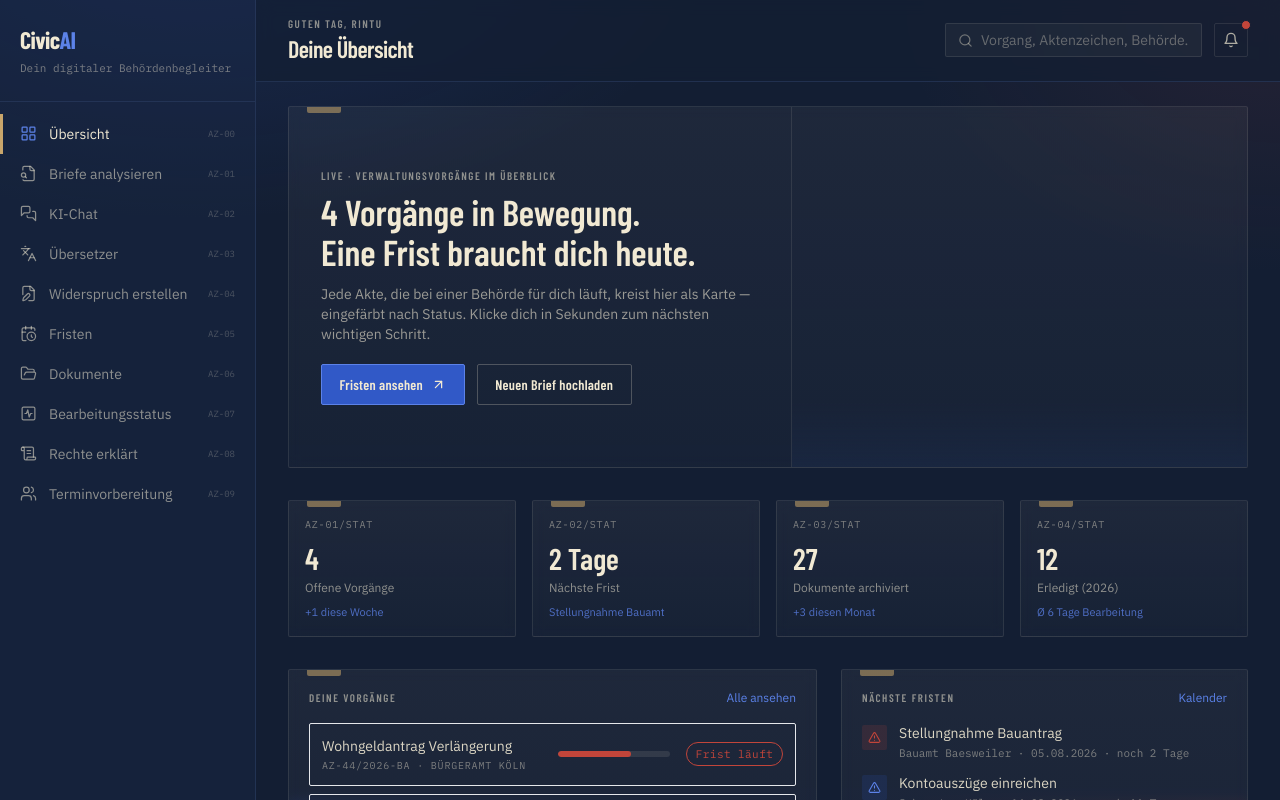
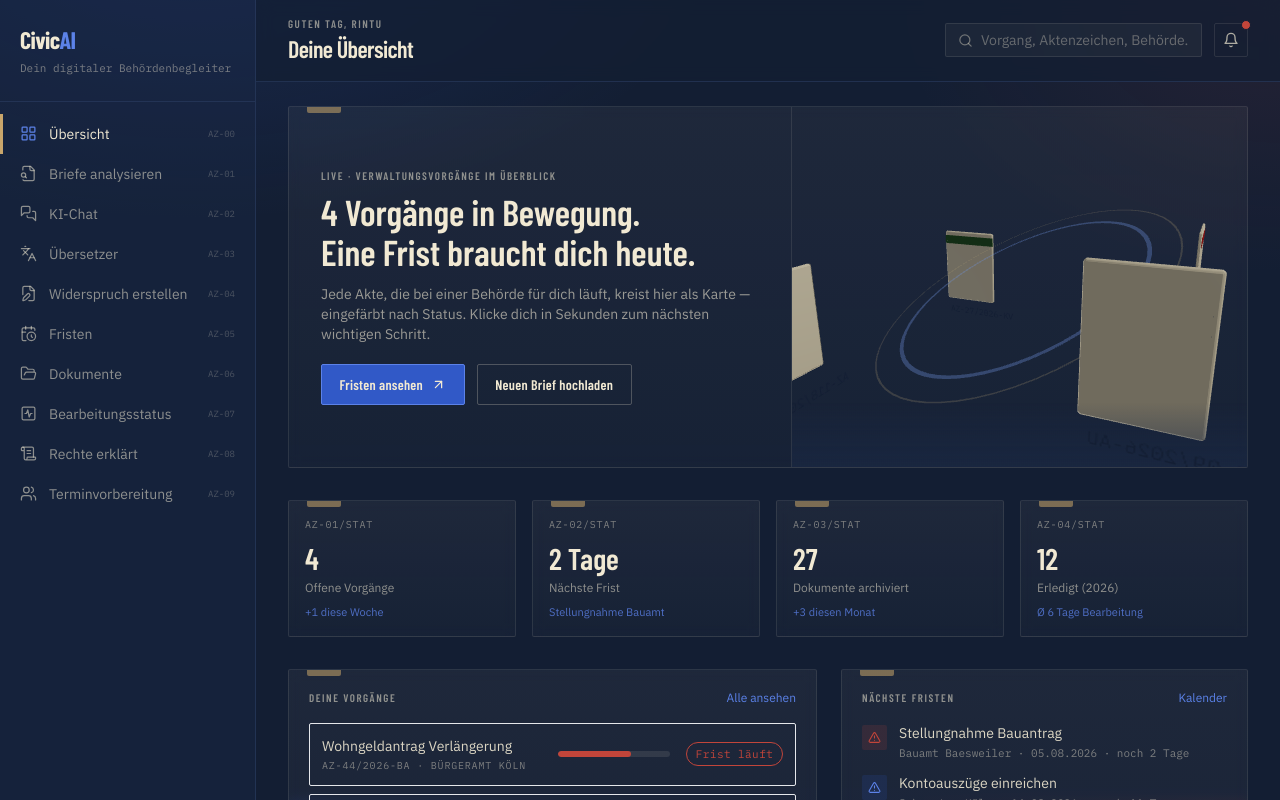
Before and after one commit to rintuchowdory/civic-ai, a Next.js app: page / in a window 1280 px wide. Shown: the top 800 px of the page. Built offline with nearby package versions, Linux system fonts and the light colour scheme; no server answers.

Commit message:
fix: remove troika font warnings from 3D orbit

```diff
--- a/components/AktenOrbitScene.tsx
+++ b/components/AktenOrbitScene.tsx
@@ -1,8 +1,8 @@
 "use client";
 
-import { useRef, useMemo } from "react";
+import { useMemo, useRef } from "react";
 import { Canvas, useFrame } from "@react-three/fiber";
-import { OrbitControls, RoundedBox, Text, Ring } from "@react-three/drei";
+import { Html, OrbitControls, Ring, RoundedBox } from "@react-three/drei";
 import * as THREE from "three";
 import { vorgaenge } from "@/lib/mock-data";
 
@@ -49,26 +49,39 @@ function FileCard({
         <boxGeometry args={[0.9, 0.14, 0.005]} />
         <meshStandardMaterial color={color} roughness={0.5} />
       </mesh>
-      <Text
-        position={[0, -0.3, 0.03]}
-        fontSize={0.09}
-        color="#131E33"
-        anchorX="center"
-        anchorY="middle"
-        font={undefined}
+      <Html
+        transform
+        position={[0, -0.3, 0.031]}
+        distanceFactor={5.2}
+        style={{ pointerEvents: "none", backfaceVisibility: "hidden" }}
       >
-        {aktenzeichen}
-      </Text>
+        <span
+          style={{
+            display: "block",
+            width: "118px",
+            textAlign: "center",
+            color: "#131E33",
+            fontFamily: '"IBM Plex Mono", monospace',
+            fontSize: "12px",
+            lineHeight: 1,
+            whiteSpace: "nowrap",
+          }}
+        >
+          {aktenzeichen}
+        </span>
+      </Html>
     </group>
   );
 }
 
 function Core() {
   const ring = useRef<THREE.Group>(null);
+
   useFrame((state) => {
     if (!ring.current) return;
     ring.current.rotation.z = state.clock.getElapsedTime() * 0.08;
   });
+
   return (
     <group ref={ring}>
       <Ring args={[1.55, 1.6, 64]} rotation={[Math.PI / 2, 0, 0]}>
@@ -83,14 +96,26 @@ function Core() {
 
 export default function AktenOrbitScene() {
   const cards = useMemo(() => vorgaenge, []);
+
   return (
-    <Canvas camera={{ position: [0, 1.6, 5.4], fov: 42 }} dpr={[1, 1.5]}>
+    <Canvas
+      camera={{ position: [0, 1.6, 5.4], fov: 42 }}
+      dpr={[1, 1.5]}
+      gl={{ antialias: true, powerPreference: "high-performance" }}
+      resize={{ scroll: false, debounce: { scroll: 0, resize: 50 } }}
+    >
       <ambientLight intensity={0.55} />
       <directionalLight position={[3, 4, 2]} intensity={1.1} color="#F1E9D3" />
       <pointLight position={[-3, -2, -2]} intensity={0.4} color="#5C82E8" />
       <Core />
       {cards.map((v, i) => (
-        <FileCard key={v.id} index={i} total={cards.length} aktenzeichen={v.aktenzeichen} status={v.status} />
+        <FileCard
+          key={v.id}
+          index={i}
+          total={cards.length}
+          aktenzeichen={v.aktenzeichen}
+          status={v.status}
+        />
       ))}
       <OrbitControls
         enableZoom={false}
```
